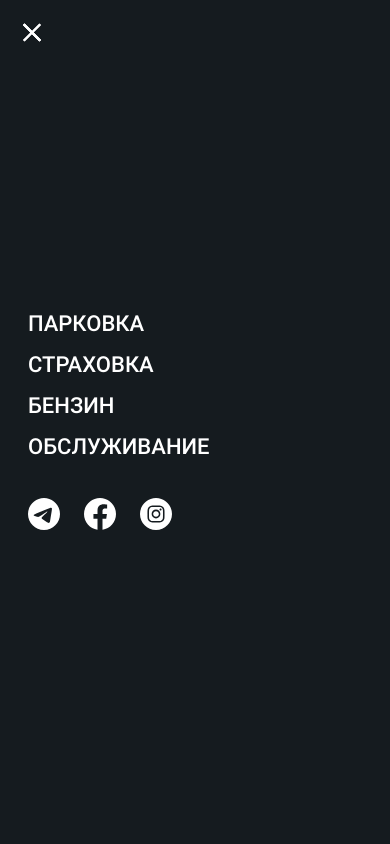
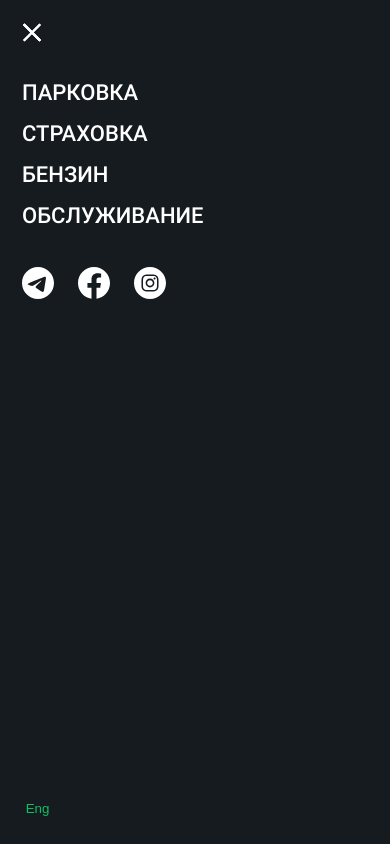
Before and after one commit to EvsEv/react_carsharing, a React (Create React App) app: page /#/ in a window 390 px wide. Both pictures are taken after a click on the element 32 px from the left and 32 px from the top of the page. Built offline with nearby package versions, Linux system fonts and the light colour scheme; a web font is replaced by a local one.

Commit message:
v1-f1 added SwitchLang component to Menu for mobile resolutions

```diff
--- a/src/components/Menu/Menu.js
+++ b/src/components/Menu/Menu.js
@@ -1,6 +1,7 @@
 import React from "react";
 import { Link } from "react-router-dom";
 import { Social } from "../Social/Social";
+import { SwitchLang } from "../SwitchLang/SwitchLang";
 
 import styles from "./menu.module.sass";
 
@@ -32,6 +33,7 @@ export const Menu = ({ isOpen, toggle }) => {
                 </ul>
             </nav>
             <Social />
+            <SwitchLang menu={true} />
         </div>
     );
 };
--- a/src/components/Menu/menu.module.sass
+++ b/src/components/Menu/menu.module.sass
@@ -73,7 +73,9 @@
 
 @media screen and ( max-width: $tablet )
     .menu
-        padding-left: 28px
+        padding:  80px 0 28px 22px
+        justify-content: flex-start
+
     .link
         font-size: 22px
         line-height: 26px
--- a/src/components/SwitchLang/SwitchLang.js
+++ b/src/components/SwitchLang/SwitchLang.js
@@ -4,14 +4,20 @@ import { switchLanguage } from "../../redux/actions";
 
 import styles from "./switch-lang.module.sass";
 
-export const SwitchLang = () => {
+export const SwitchLang = ({ menu }) => {
     const language = useSelector((state) => state.language.currentLanguage);
     const dispatch = useDispatch();
+
+    const classes = [styles.lang];
+
+    if (menu) {
+        classes.push(styles.inMenu);
+    }
 
     return (
         <button
             onClick={() => dispatch(switchLanguage())}
-            className={styles.lang}
+            className={classes.join(" ")}
         >
             {language}
         </button>
--- a/src/components/SwitchLang/switch-lang.module.sass
+++ b/src/components/SwitchLang/switch-lang.module.sass
@@ -17,3 +17,20 @@
 
   &:active
     color: $mainAccent
+
+.inMenu
+  display: none
+
+@media screen and ( max-width:  $tablet)
+
+  .inMenu
+    height: 16px
+    width: 31px
+    margin-top: auto
+    padding: 0
+    display: block
+    border-radius: 0
+    &:hover
+      border: none
+    &:active
+      color: $lightGrey
```
